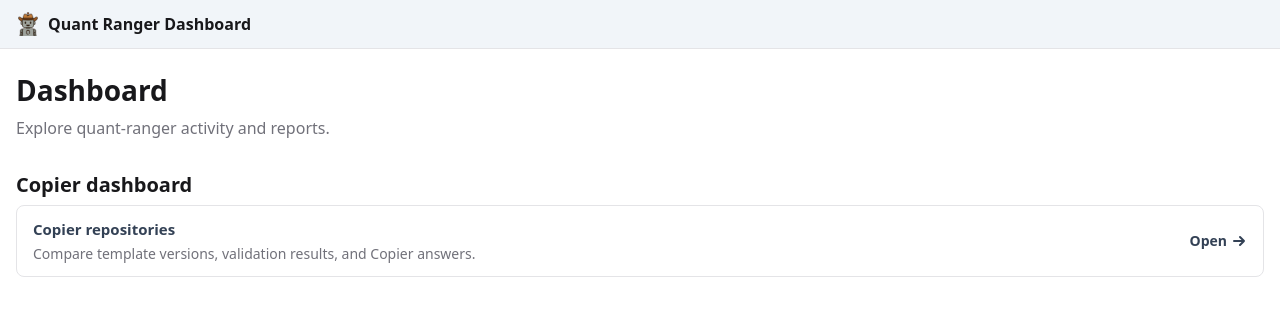
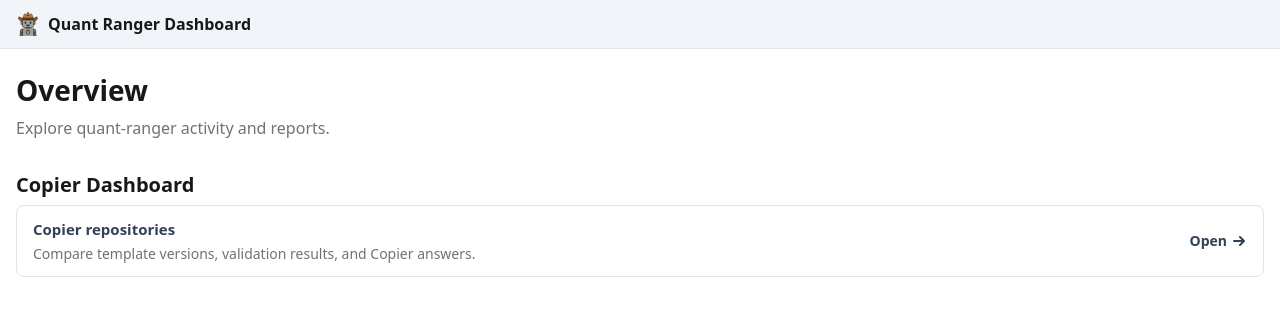
Before and after one commit to Quantco/quant-ranger, a React (Vite) app in the folder frontend/: page / in a window 1280 px wide. Shown: the top 316 px of the page. Built offline with nearby package versions, Linux system fonts and the light colour scheme.

Commit message:
Clarify frontend overview labels

```diff
--- a/frontend/src/Overview.tsx
+++ b/frontend/src/Overview.tsx
@@ -4,13 +4,13 @@ export default function Overview() {
   return (
     <main className="dashboard-overview">
       <header className="dashboard-header">
-        <h1>Dashboard</h1>
+        <h1>Overview</h1>
         <p>Explore quant-ranger activity and reports.</p>
       </header>
 
       <section aria-labelledby="copier-dashboard-heading" className="dashboard-overview-section">
         <div className="dashboard-overview-section-heading">
-          <h2 id="copier-dashboard-heading">Copier dashboard</h2>
+          <h2 id="copier-dashboard-heading">Copier Dashboard</h2>
         </div>
         <a className="dashboard-overview-card" href="#/copier">
           <span className="dashboard-overview-card-content">
--- a/frontend/src/Site.tsx
+++ b/frontend/src/Site.tsx
@@ -78,13 +78,13 @@ export default function Site() {
       </nav>
       {error ? (
         <main className="standalone-state">
-          <h1>Copier dashboard unavailable</h1>
+          <h1>Copier Dashboard unavailable</h1>
           <p>{error}</p>
           <div className="data-message">
             <p>
               Expected a generated report at <code>{COPIER_DATA_PATH}</code>.
             </p>
-            <a href="#/">Return to the dashboard</a>
+            <a href="#/">Return to Overview</a>
           </div>
         </main>
       ) : page == null ? (
@@ -99,7 +99,7 @@ export default function Site() {
         <main>
           <h1>Page not found</h1>
           <p>
-            Return to the <a href="#/">dashboard overview</a>.
+            Return to <a href="#/">Overview</a>.
           </p>
         </main>
       )}
```
